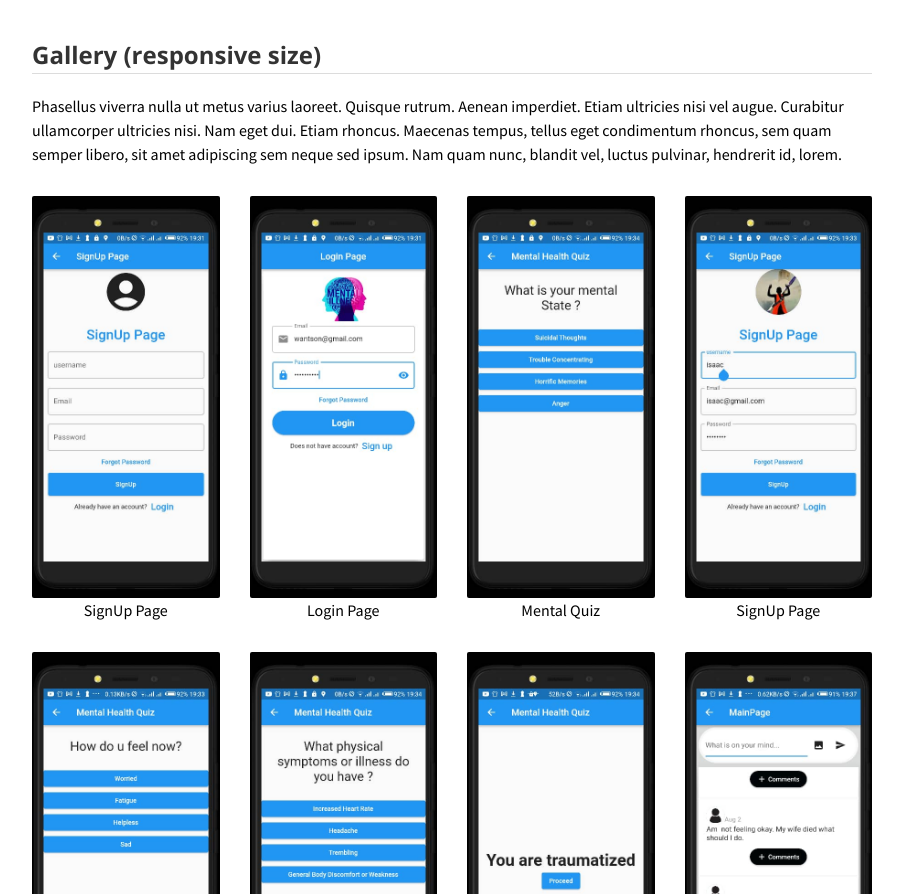
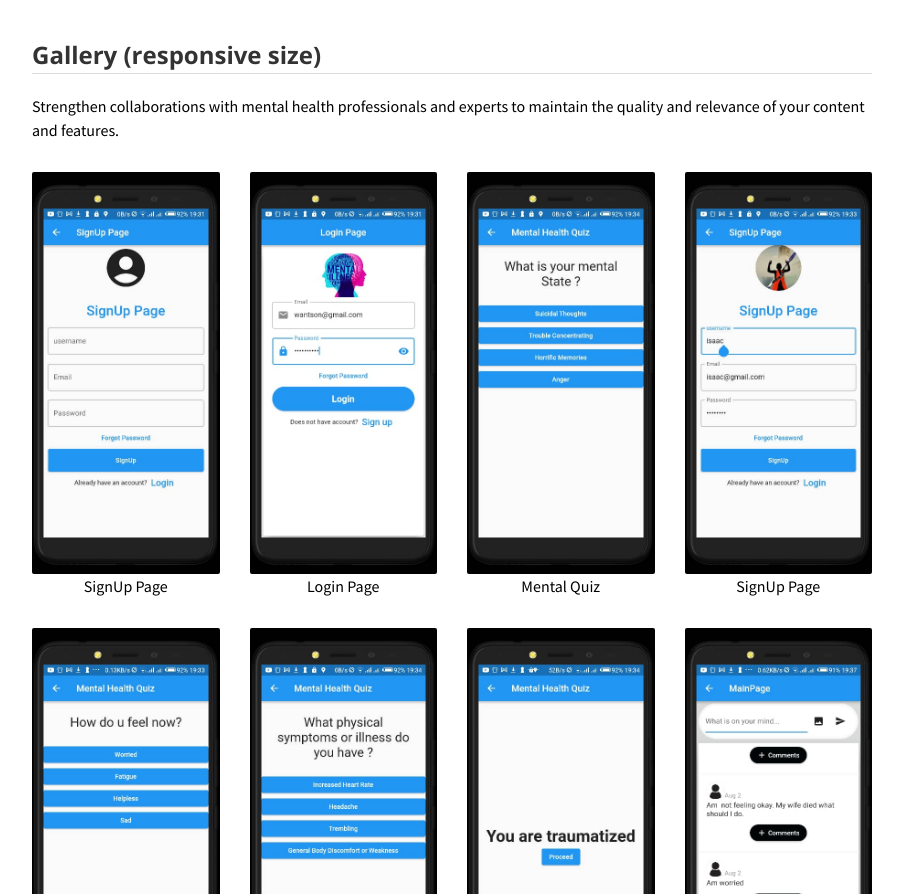
Before and after one commit to SsekittoIsaac/cscgroup14.github.io, a plain HTML site: page index.html in a window 1280 px wide. Shown: the part 4495-5389 px from the top of the page, without its empty margins (188-1091 px from the left). Drawn offline with nearby package versions, Linux system fonts and the light colour scheme; files whose address does not match are found by name.

Commit message:
Update index.html

```diff
--- a/index.html
+++ b/index.html
@@ -317,10 +317,7 @@
             <h2 id="gallery">Gallery (responsive size)</h2>
             <hr>
             <p class="text">
-              Phasellus viverra nulla ut metus varius laoreet. Quisque rutrum. Aenean imperdiet. Etiam ultricies nisi vel
-              augue. Curabitur ullamcorper ultricies nisi. Nam eget dui. Etiam rhoncus. Maecenas tempus, tellus eget
-              condimentum rhoncus, sem quam semper libero, sit amet adipiscing sem neque sed ipsum. Nam quam nunc, blandit
-              vel, luctus pulvinar, hendrerit id, lorem.
+              Strengthen collaborations with mental health professionals and experts to maintain the quality and relevance of your content and features.
             </p>
           </div>
         </div>
```
